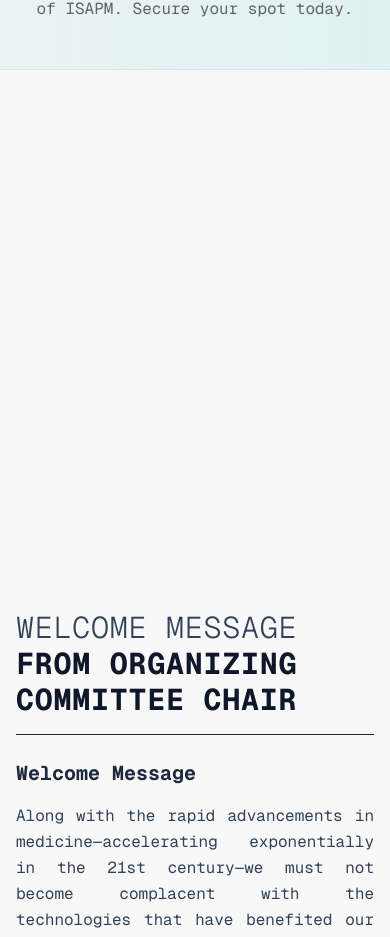
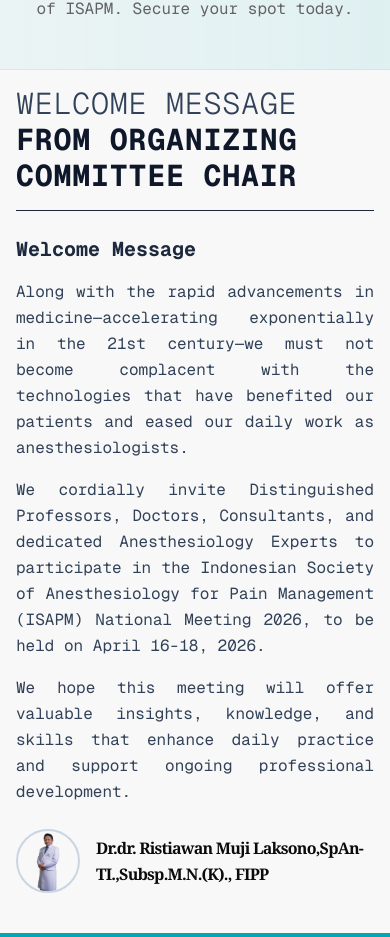
Before and after one commit to arlantictailscale/ISAPMv2, a Next.js app: page / in a window 390 px wide. Shown: the part 2266-3203 px from the top of the page. Built offline with nearby package versions, Linux system fonts and the light colour scheme; no server answers; a web font is replaced by a local one.

Commit message:
fix: improve welcome section layout on mobile
Adjust photo size and hide large image for better mobile UX.

Co-authored-by: null <215512200+arlantictailscale@users.noreply.github.com>

```diff
--- a/components/welcome-section.tsx
+++ b/components/welcome-section.tsx
@@ -1,21 +1,21 @@
 import Image from "next/image"
-import { Mail, Globe, Instagram } from 'lucide-react'
 
 export default function WelcomeSection() {
   return (
     <section className="relative px-4 overflow-hidden py-0 mb-10">
       {/* Content */}
       <div className="relative z-10 max-w-7xl mx-auto">
-        <div className="grid md:grid-cols-2 items-center gap-0">
-          {/* Left Side - Photo with Name Badge */}
-          <div className="flex flex-col items-center md:items-start">
+        <div className="grid md:grid-cols-2 items-start gap-0">
+          {/* Left Side - Photo with Name Badge - Hidden on mobile, visible on desktop */}
+          <div className="hidden md:flex flex-col items-center md:items-start">
             <div className="relative w-full md:w-auto">
-              <div className="relative w-full md:w-[800px] h-[500px] md:h-[900px] overflow-hidden">
+              <div className="relative w-full md:w-[500px] lg:w-[600px] h-[700px] lg:h-[800px] overflow-hidden">
                 <Image
                   src="/images/chair-photo.jpg"
-                  alt="Dr.dr. Ristiawan Muji Laksono"
+                  alt="Dr.dr. Ristiawan Muji Laksono - Committee Chair of ISAPM 2026"
                   fill
-                  className="object-cover object-top pr-96"
+                  className="object-cover object-top"
+                  priority
                 />
               </div>
             </div>
@@ -24,7 +24,9 @@ export default function WelcomeSection() {
           {/* Right Side - Welcome Message */}
           <div className="space-y-6">
             <div>
-              <h2 className="text-3xl md:text-5xl font-light text-slate-700 tracking-wide mt-0 pt-10">WELCOME MESSAGE</h2>
+              <h2 className="text-3xl md:text-5xl font-light text-slate-700 tracking-wide mt-0 pt-4 md:pt-10">
+                WELCOME MESSAGE
+              </h2>
               <h3 className="text-3xl md:text-5xl font-bold text-slate-900 tracking-wide">FROM ORGANIZING</h3>
               <h3 className="text-3xl md:text-5xl font-bold text-slate-900 tracking-wide">COMMITTEE CHAIR</h3>
               <div className="w-full h-px bg-slate-800 mt-4"></div>
@@ -35,17 +37,33 @@ export default function WelcomeSection() {
               <h4 className="text-xl md:text-2xl font-bold text-slate-800">Welcome Message</h4>
               <div className="text-slate-700 leading-relaxed space-y-4 text-justify">
                 <p>
-                  Along with the rapid advancements in medicine—accelerating exponentially in the 21st century—we must not become complacent with the technologies that have benefited our patients and eased our daily work as anesthesiologists.
+                  Along with the rapid advancements in medicine—accelerating exponentially in the 21st century—we must
+                  not become complacent with the technologies that have benefited our patients and eased our daily work
+                  as anesthesiologists.
                 </p>
                 <p>
-                  We cordially invite Distinguished Professors, Doctors, Consultants, and dedicated Anesthesiology Experts to participate in the Indonesian Society of Anesthesiology for Pain Management (ISAPM) National Meeting 2026, to be held on April 16-18, 2026.
+                  We cordially invite Distinguished Professors, Doctors, Consultants, and dedicated Anesthesiology
+                  Experts to participate in the Indonesian Society of Anesthesiology for Pain Management (ISAPM)
+                  National Meeting 2026, to be held on April 16-18, 2026.
                 </p>
                 <p>
-                  We hope this meeting will offer valuable insights, knowledge, and skills that enhance daily practice and support ongoing professional development.
+                  We hope this meeting will offer valuable insights, knowledge, and skills that enhance daily practice
+                  and support ongoing professional development.
                 </p>
-                <p className="mt-6 text-left font-black tracking-tighter font-serif text-foreground">
-                  Dr.dr. Ristiawan Muji Laksono,SpAn-TI.,Subsp.M.N.(K)., FIPP
-                </p>
+
+                <div className="flex items-center gap-4 mt-6 md:mt-0">
+                  <div className="relative w-16 h-16 md:hidden rounded-full overflow-hidden flex-shrink-0 border-2 border-slate-300">
+                    <Image
+                      src="/images/chair-photo.jpg"
+                      alt="Dr.dr. Ristiawan Muji Laksono"
+                      fill
+                      className="object-cover object-top"
+                    />
+                  </div>
+                  <p className="text-left font-black tracking-tighter font-serif text-foreground">
+                    Dr.dr. Ristiawan Muji Laksono,SpAn-TI.,Subsp.M.N.(K)., FIPP
+                  </p>
+                </div>
               </div>
             </div>
           </div>
```
